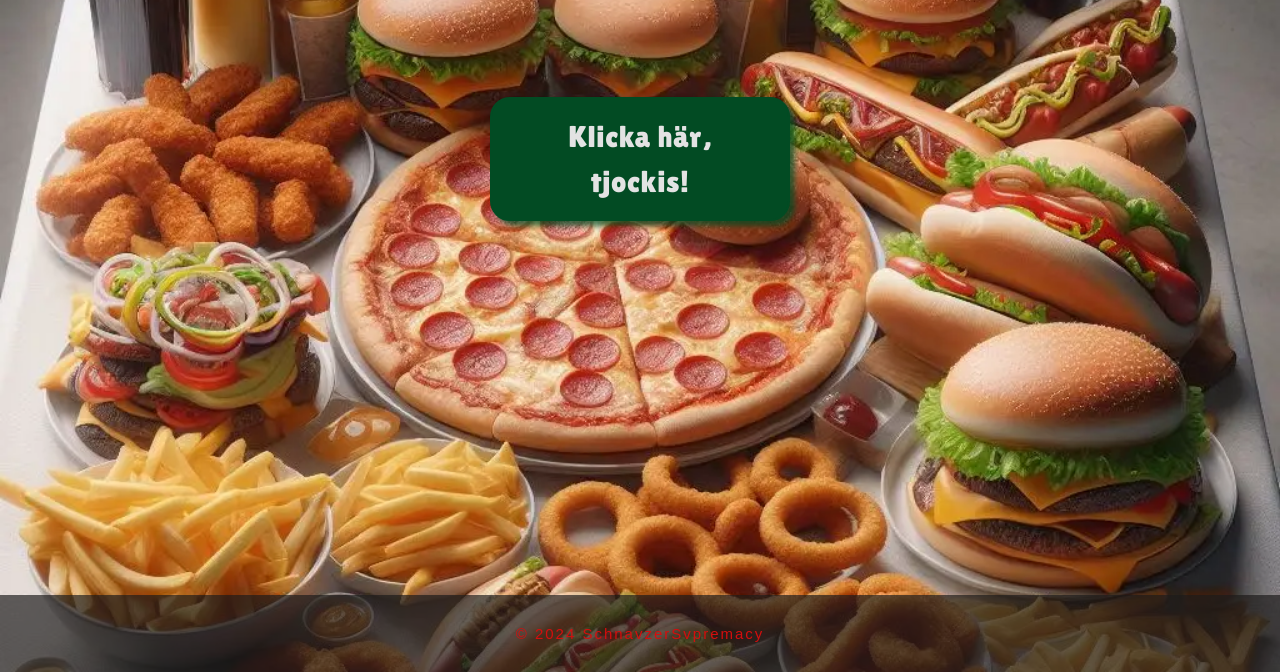
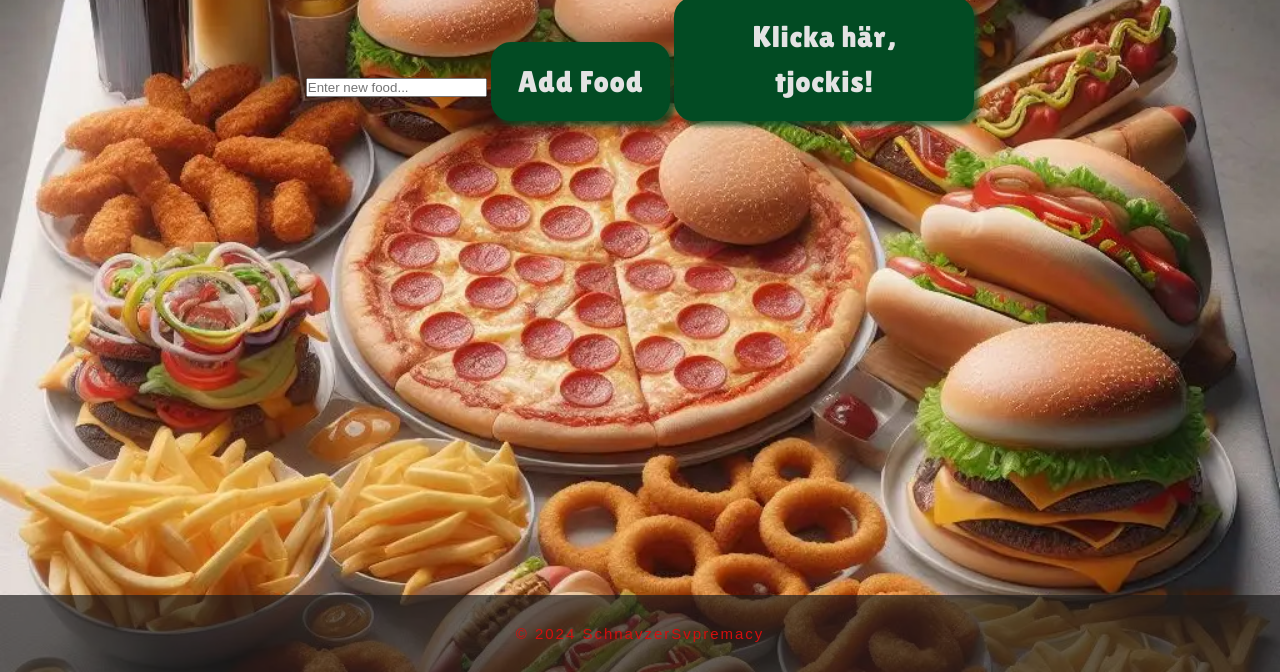
Before and after one commit to schnavzer480/randomFood, a plain HTML site: page index.html in a window 1280 px wide. Shown: the part 128-800 px from the top of the page. Drawn offline with Linux system fonts and the light colour scheme.

Commit message:
added input

```diff
--- a/index.html
+++ b/index.html
@@ -28,8 +28,9 @@
             </div>
         </header>
         <main>
-            <div class="btn">
-                <button onclick="selectRandomFood()" >Klicka här, tjockis!</button>
+            <input type="text" id="newFoodInput" placeholder="Enter new food...">
+                <button onclick="addFood()">Add Food</button>
+                <button onclick="selectRandomFood()">Klicka här, tjockis!</button>
 
                 <p id="selectedFood" class="hidden"></p>
 
@@ -40,6 +41,16 @@
                 }
 
                 const foodArray = ["McDonald's", "Pizza", "KFC", "ChopChop", "Burger King", "Max"];
+
+                function addFood() {
+                    const newFoodInput = document.getElementById("newFoodInput");
+                    const newFood = newFoodInput.value.trim();
+
+                    if (newFood !== "") {
+                        foodArray.push(newFood);
+                        newFoodInput.value = ""; // Clear the input field
+                    }
+                }
 
                 function selectRandomFood() {
                     const decideFood = randomFood(foodArray);
```
Lines whose indentation alone changed are shown as unchanged.
